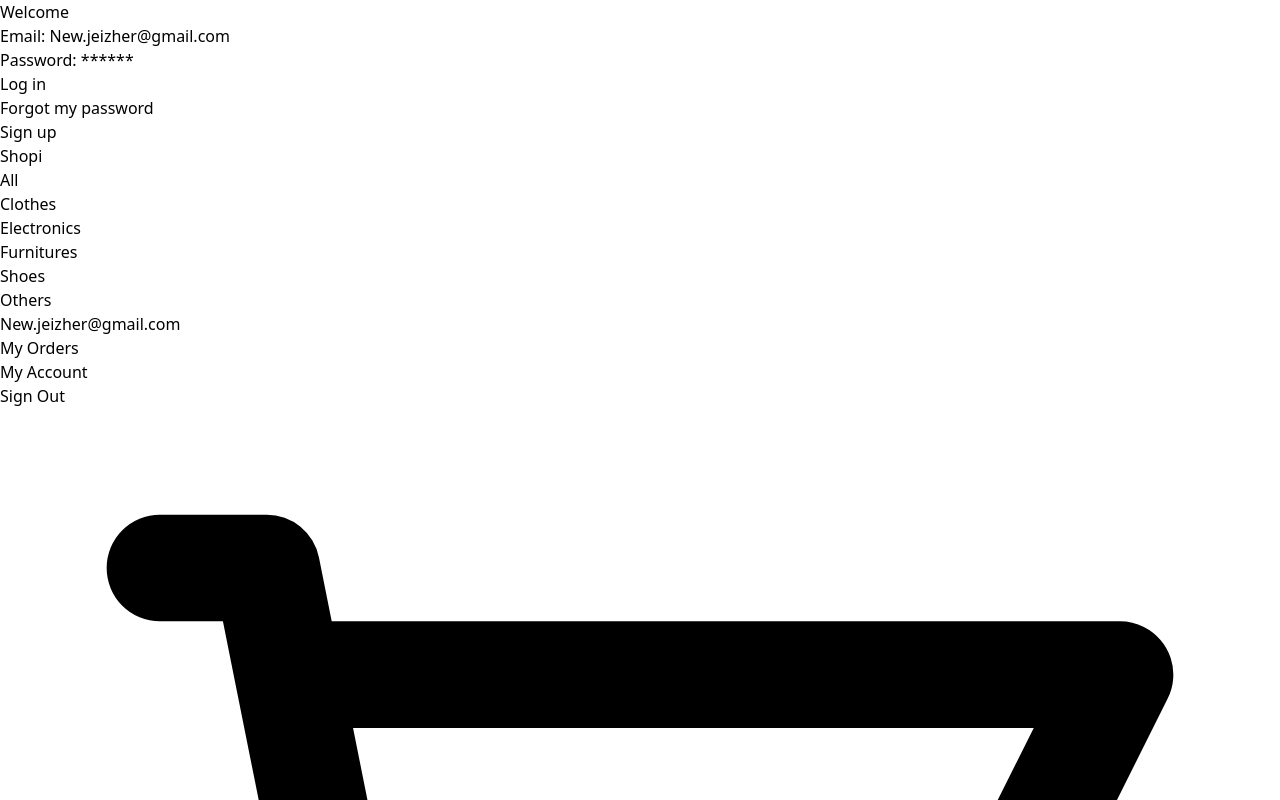
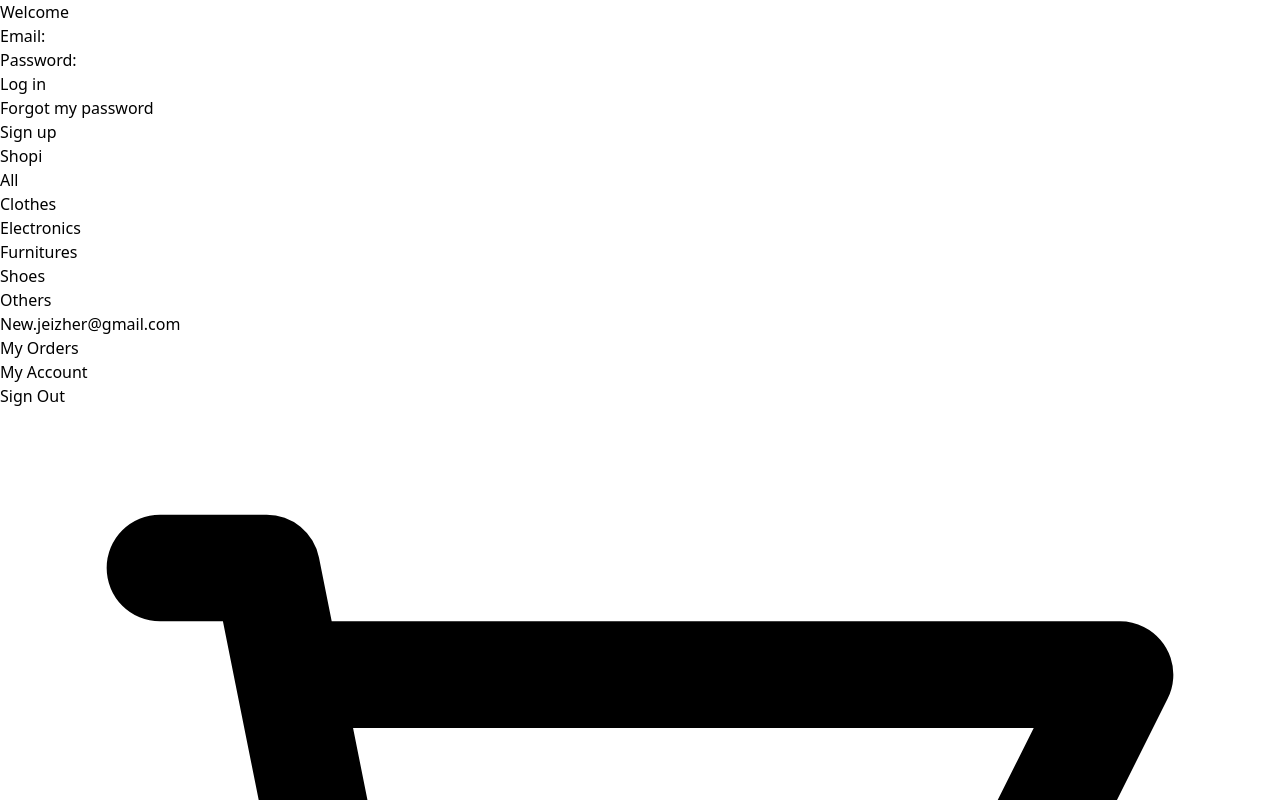
Before and after one commit to JEIZHER/ecommerce, a React (Vite) app: page /SignIn in a window 1280 px wide. Shown: the top 800 px of the page. Built offline with nearby package versions, Linux system fonts and the light colour scheme; no server answers.

Commit message:
vistas dinamicas para el sig in

```diff
--- a/src/Pages/SignIn/index.jsx
+++ b/src/Pages/SignIn/index.jsx
@@ -1,23 +1,38 @@
+import { useContext, useState } from 'react'
 import { Link } from 'react-router-dom'
 import {Layout} from '../../Components/Layout'
+import { ShoppingCartContext } from "../../Context";
 
 function SignIn() {
-  return (
-    <Layout>
-      <h1 className="font-medium text-xl text-center mb-6 w-80">Welcome</h1>
+
+  const context = useContext(ShoppingCartContext)
+  const [view, setView] = useState('user-info')
+
+  // Account
+  const account = localStorage.getItem('account')
+  const parsedAccount = JSON.parse(account)
+  // Has an account
+  const noAccountInLocalStorage = parsedAccount ? Object.keys(parsedAccount).length === 0 : true
+  const noAccountInLocalState = context.account ? Object.keys(context.account).length === 0 : true
+  const hasUserAnAccount = !noAccountInLocalStorage || !noAccountInLocalState
+
+  const renderLogIn = () => {
+    return(
+
      <div className='flex flex-col w-80'>
       <p>
         <span className='font-light text-sm'>Email: </span>
-          <span>New.jeizher@gmail.com</span>
+        <span> {parsedAccount?.mail}</span>
       </p>
       <p>
         <span className='font-light text-sm'>Password: </span>
-          <span>******</span>
+        <span>{parsedAccount?.password}</span>
       </p>
       <Link
         to="/">
         <button
-            className='bg-black disabled:bg-black/40 text-white  w-full rounded-lg py-3 mt-4 mb-2'>
+          className='bg-black disabled:bg-black/40 text-white  w-full rounded-lg py-3 mt-4 mb-2'
+          disabled={!hasUserAnAccount}>
           Log in
         </button>
       </Link>
@@ -25,11 +40,28 @@ function SignIn() {
         <a className='font-light text-xs underline underline-offset-4' href='/'>Forgot my password</a>
       </div>
       <button
-          className='border border-black disabled:text-black/40 disabled:border-black/40
-          rounded-lg mt-6 py-3'>
+        className='border border-black disabled:text-black/40 disabled:border-black/40 rounded-lg mt-6 py-3'
+        onClick={() => setView('create-user-info')}
+        disabled={hasUserAnAccount}
+        >
         Sign up
       </button>
     </div>
+    )
+
+  }
+
+  const renderCreateUserInfo = () => {
+    // TODO: Create render view
+  }
+
+  const renderView = () => view === 'create-user-info' ? renderCreateUserInfo() : renderLogIn()
+
+
+  return (
+    <Layout>
+      <h1 className="font-medium text-xl text-center mb-6 w-80">Welcome</h1>
+     {renderView()}
     </Layout>
   )
 }
```
Lines whose indentation alone changed are shown as unchanged.
